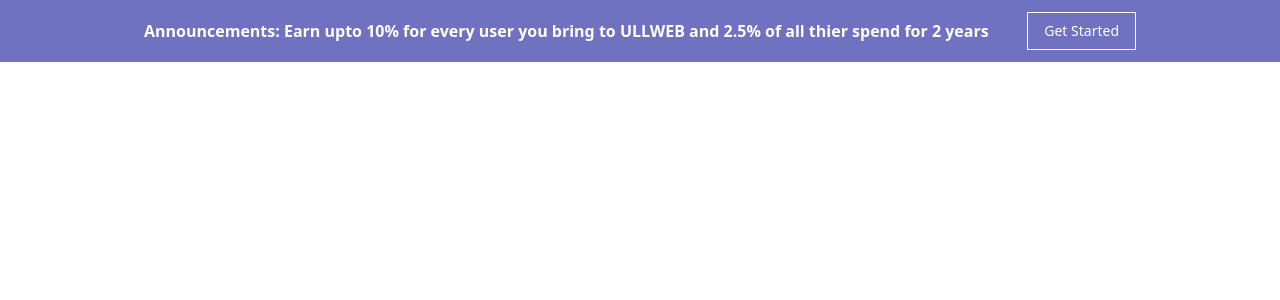
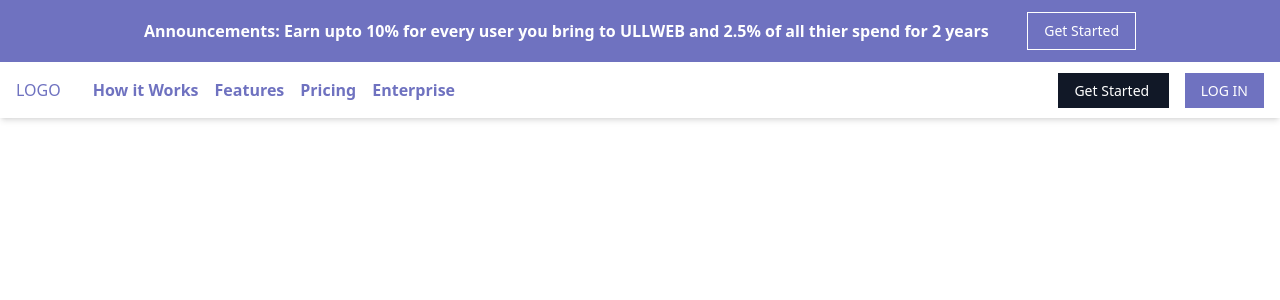
Before and after one commit to OgbeniHMMD/ullweb-website, an Angular app: page /home in a window 1280 px wide. Shown: the top 300 px of the page. Built offline with nearby package versions, Linux system fonts and the light colour scheme.

Commit message:
Dummy Navigation

```diff
--- a/src/app/homepage/homepage.component.html
+++ b/src/app/homepage/homepage.component.html
@@ -1,3 +1,4 @@
+<main>
   <nav class="bg-[#6F72C0] text-white p-3">
     <div
       class="container mx-auto max-w-screen-lg text-center px-4 items-center justify-center md:flex md:text-left md:justify-between"
@@ -6,8 +7,41 @@
         Announcements: Earn upto 10% for every user you bring to ULLWEB and 2.5%
         of all thier spend for 2 years
       </div>
-    <a href="/faq" class="border border-white text-sm py-2 px-4">
+      <a routerLink="/faq" class="border border-white text-sm py-2 px-4">
         Get Started
       </a>
     </div>
   </nav>
+
+  <nav class="bg-white px-4 text-[#6F72C0] md:shadow-md">
+    <div
+      class="container flex mx-auto max-w-screen-xl py-4 items-center justify-between"
+    >
+      <div class="flex space-x-8">
+        <div>LOGO</div>
+
+        <div class="flex space-x-4 hidden md:block">
+          <a routerLink="#" class="font-bold hover:underline">How it Works</a>
+          <a routerLink="#" class="font-bold hover:underline">Features</a>
+          <a routerLink="#" class="font-bold hover:underline">Pricing</a>
+          <a routerLink="#" class="font-bold hover:underline">Enterprise</a>
+        </div>
+      </div>
+
+      <div class="flex space-x-4 hidden md:block">
+        <a routerLink="#login" class="bg-gray-900 text-white text-sm py-2 px-4">
+          Get Started
+        </a>
+
+        <a
+          routerLink="#login"
+          class="bg-[#6F72C0] text-white text-sm py-2 px-4"
+        >
+          LOG IN
+        </a>
+      </div>
+
+      <div class="md:hidden">MENU</div>
+    </div>
+  </nav>
+</main>
```
Lines whose indentation alone changed are shown as unchanged.
